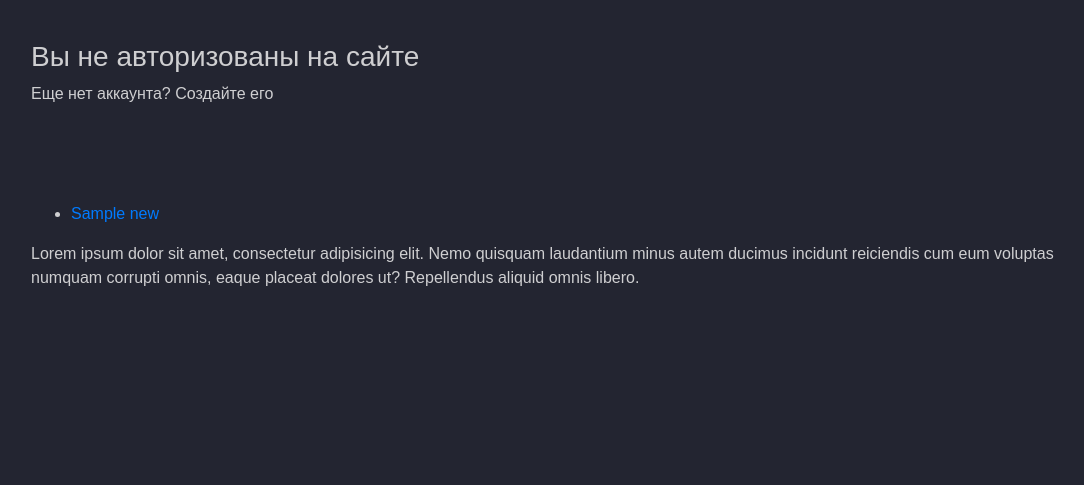
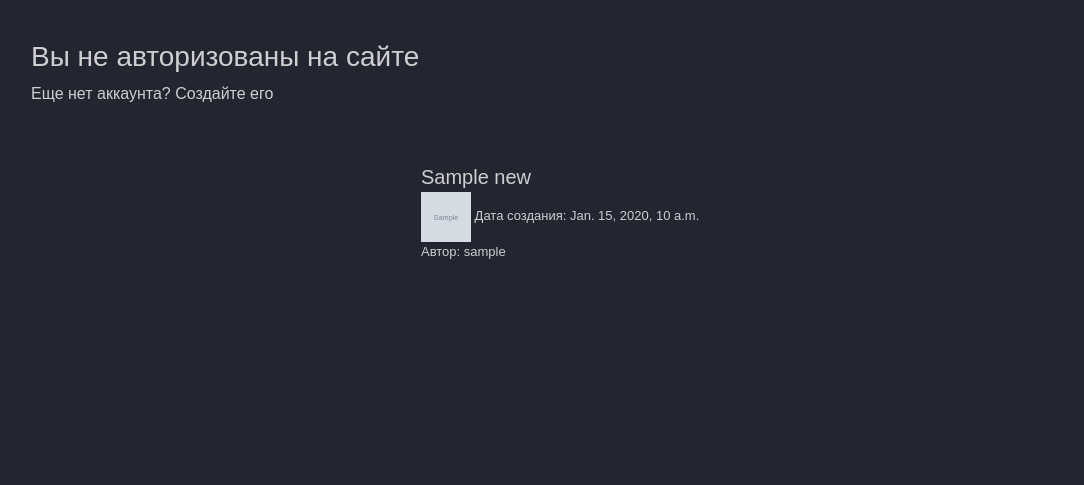
Before and after one commit to C15HOT/apps_shop, a Django app: page / in a window 1280 px wide. Shown: the part 103-588 px from the top of the page, without its empty margins (79-1163 px from the left). Run offline with Django 3.2, Linux system fonts and the light colour scheme; tables that the repository leaves empty hold one stand-in row (values such as "Sample post"); grey boxes marked "Sample" are stand-in pictures; some libraries are stand-ins or nearby versions.

Commit message:
Edit style news_list

```diff
--- a/static/css/style.css
+++ b/static/css/style.css
@@ -72,7 +72,8 @@
 		transform: translateY(0);
 	}
 }
-
+/* Content
+===================================== */
 .page{
 	overflow: hidden;
 	display: flex;
@@ -85,7 +86,24 @@
 	margin: 0 auto;
 	padding: 40px 20px;
 }
-
+.list_news{
+	/* max-width: 1100px; */
+	font-family: sans-serif;
+	/* padding отодвигает от левого края на 500px */
+	padding: 0px 500px;
+	font-size: 13px;
+	color: #cfcfd1;
+}
+.list_news__link{
+	font-size: 20px;
+	color: #cfcfd1;
+}
+.list_news__link:hover {
+	text-decoration: none;
+	color: #fff;
+}
+/* Footer
+======================================= */
 .footer{
 	padding: 20px;
 	background-color: #1b1b24;
@@ -97,9 +115,6 @@
 .text-footer {
 	font-size: 16px;
 	color: #818186;
-}
-.yellow {
-	color: #f4cb67;
 }
 
 .copyright {
--- a/templates/base.html
+++ b/templates/base.html
@@ -54,12 +54,12 @@
 </div>
 
 <div class="page">
-    <div class="content">
+    <!-- <div class="content"> -->
         {% block content %}
         {% endblock %}
-        <p>Lorem ipsum dolor sit amet, consectetur adipisicing elit. Nemo quisquam laudantium minus autem ducimus incidunt reiciendis cum eum voluptas numquam corrupti omnis, eaque placeat dolores ut? Repellendus aliquid omnis libero.</p>
+        <!-- <p>Lorem ipsum dolor sit amet, consectetur adipisicing elit. Nemo quisquam laudantium minus autem ducimus incidunt reiciendis cum eum voluptas numquam corrupti omnis, eaque placeat dolores ut? Repellendus aliquid omnis libero.</p> -->
 
-    </div>
+    <!-- </div> -->
     <footer class="footer text-footer">
         <div class="text-center">
             <a href="{% url 'main' %}" class="text-footer text-footer-link">Главная</a>
--- a/templates/news_list.html
+++ b/templates/news_list.html
@@ -2,12 +2,26 @@
 {% block content %}
 
 {% if news_list %}
+<!-- TODO
+TODO    1) Разделить новости полосой
+TODO    2) Изменить порядок новостей (проследняя вверху)
+TODO    3) Добавить кнопку перехода к новости
+TODO -->
+     <!-- <ul> -->
+     {% for news in news_list %}
+     <div class="list_news">
 
-     <ul>
-     {% for news in news_list %}
-     <li><a href="{% url 'news_detail' news.slug %}">{{ news.title }}</a></li>
+        <a class="list_news__link" href="{% url 'news_detail' news.slug %}">{{ news.title }}</a>
+
+        <p>
+            <img width="50" height="50" src="{{MEDIA_URL}}{{news.image.url}}">
+            Дата создания: {{ news.created_at }}
+            Автор: {{ news.user }}
+        </p>
+     </div>
+     <!-- <li><a href="{% url 'news_detail' news.slug %}">{{ news.title }}</a></li> -->
      {% endfor %}
-     </ul>
+     <!-- </ul> -->
     {% else %}
     Новостей нет
 {% endif %}
```
